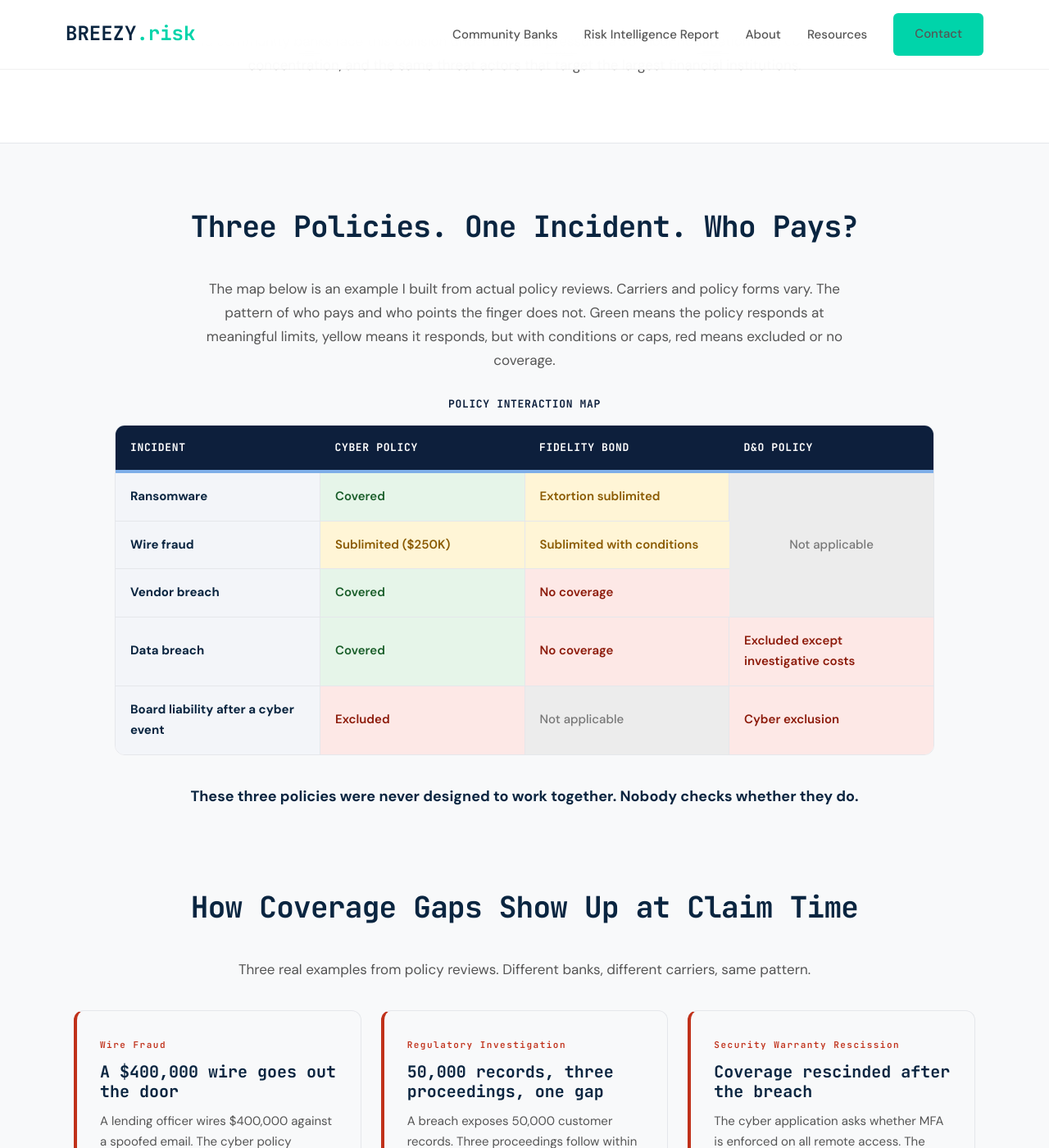
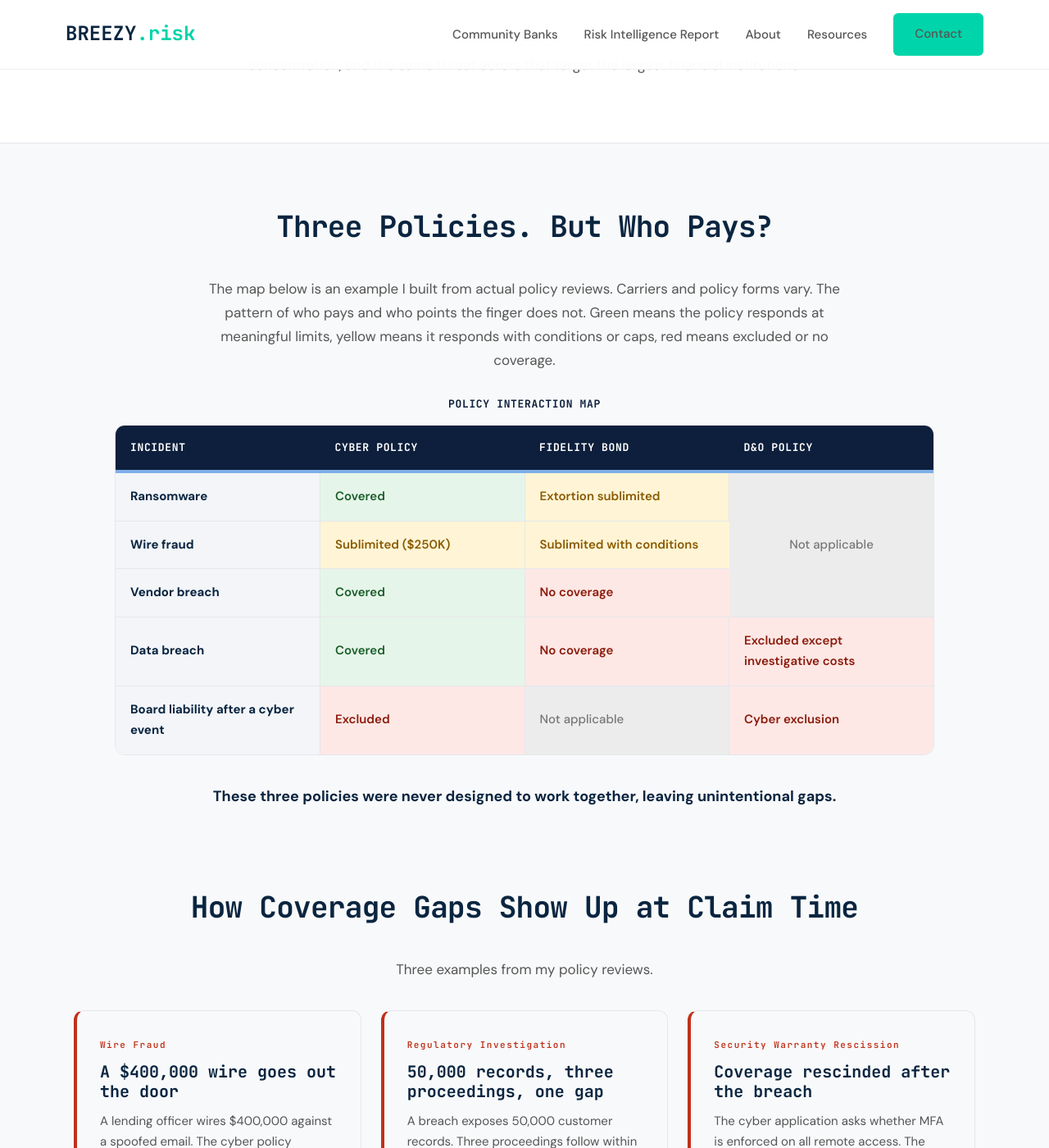
Before and after one commit to joeproe1/breezyins.com, a Jekyll site: the page built from community-bank-insurance.html, in a window 1280 px wide and 1400 px high, scrolled down 1410 px. Shown: the whole window at 82% size. Built offline with Jekyll 4.4.1, drawn with Linux system fonts in a browser that asks for light colours; some of the changed text lies outside the part shown.

Commit message:
Community bank page: copy refinements across map, scenarios, audit, and bio
Co-Authored-By: Claude Opus 4.6 <noreply@anthropic.com>

```diff
--- a/community-bank-insurance.html
+++ b/community-bank-insurance.html
@@ -254,6 +254,7 @@ permalink: /community-bank-insurance/
   background: #ececec;
   color: #777;
   font-weight: 500;
+  text-align: left;
 }
 .interaction-legend {
   display: flex;
@@ -596,9 +597,9 @@ permalink: /community-bank-insurance/
      ======================================== -->
 <section class="interaction-section">
   <div class="container">
-    <h2 class="bank-section-heading">Three Policies. One Incident. Who Pays?</h2>
+    <h2 class="bank-section-heading">Three Policies. But Who Pays?</h2>
     <p class="interaction-preamble">
-      The map below is an example I built from actual policy reviews. Carriers and policy forms vary. The pattern of who pays and who points the finger does not. Green means the policy responds at meaningful limits, yellow means it responds, but with conditions or caps, red means excluded or no coverage.
+      The map below is an example I built from actual policy reviews. Carriers and policy forms vary. The pattern of who pays and who points the finger does not. Green means the policy responds at meaningful limits, yellow means it responds with conditions or caps, red means excluded or no coverage.
     </p>
 
     <div class="interaction-map-title">Policy Interaction Map</div>
@@ -649,7 +650,7 @@ permalink: /community-bank-insurance/
       </table>
     </div>
 
-    <p class="interaction-caption">These three policies were never designed to work together. Nobody checks whether they do.</p>
+    <p class="interaction-caption">These three policies were never designed to work together, leaving unintentional gaps.</p>
   </div>
 </section>
 
@@ -659,7 +660,7 @@ permalink: /community-bank-insurance/
 <section class="scenarios-section">
   <div class="container">
     <h3 class="bank-section-heading">How Coverage Gaps Show Up at Claim Time</h3>
-    <p class="scenarios-section__intro">Three real examples from policy reviews. Different banks, different carriers, same pattern.</p>
+    <p class="scenarios-section__intro">Three examples from my policy reviews.</p>
     <div class="scenarios-grid">
       <div class="scenario-card">
         <div class="scenario-label">Wire Fraud</div>
@@ -696,10 +697,10 @@ permalink: /community-bank-insurance/
      ======================================== -->
 <section class="audit-section">
   <div class="container">
-    <h2 class="bank-section-heading">What an Independent Audit Finds</h2>
+    <h2 class="bank-section-heading">What My Independent Audit Finds</h2>
 
     <p class="audit-lede">
-      Reading those three policies together is the work I do. The deliverable is a Risk Intelligence Report, built for three audiences: your board, your examiner, and your broker.
+      I read these three policies together, in detail. You will receive a Risk Intelligence Report serving three audiences: your board, your examiner, and your broker.
     </p>
 
     <div class="audit-checklist">
@@ -737,7 +738,7 @@ permalink: /community-bank-insurance/
       <div>
         <h3 class="bank-bio__name">Joerg Proeve</h3>
         <p class="bank-bio__title">Independent Risk Advisor</p>
-        <p>I spent 20 years inside the insurance industry at carriers and insurtechs. Engineering background, cybersecurity early on. I do not sell insurance. I audit it.</p>
+        <p>I spent 20 years inside the insurance industry at carriers and insurtechs. Engineering background and early career in cybersecurity. I don't sell insurance. I audit it.</p>
         <a href="{{ '/about/' | relative_url }}" class="bank-bio__link">More about my background &rarr;</a>
       </div>
     </div>
```
Also changed, not shown: other parts of community-bank-insurance.html (+1 -1 lines).
